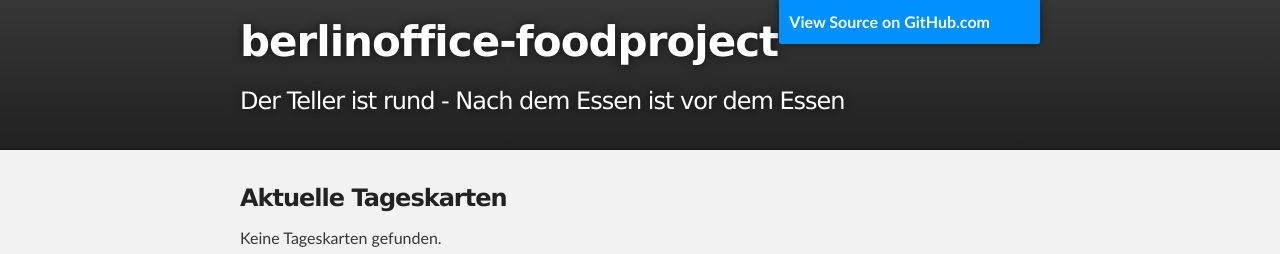
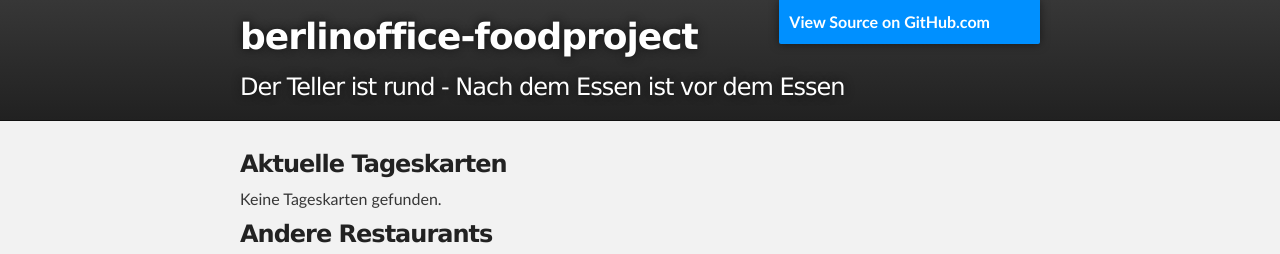
Before and after one commit to krf/berlinoffice-foodproject, a website: page public/index.html in a window 1280 px wide. Shown: the top 254 px of the page. Drawn offline with nearby package versions, Linux system fonts and the light colour scheme; no server answers.

Commit message:
CSS: Reduce margins a bit

```diff
--- a/public/stylesheets/stylesheet.css
+++ b/public/stylesheets/stylesheet.css
@@ -62,7 +62,7 @@ body {
 }
 
 h1, h2, h3, h4, h5, h6 {
-  margin: 10px 0;
+  margin: 5px 0;
   font-weight: 700;
   color:#222222;
   font-family: 'Lucida Grande', 'Calibri', Helvetica, Arial, sans-serif;
@@ -75,7 +75,7 @@ h1 {
 }
 
 h2 {
-  padding-bottom: 10px;
+  /* padding-bottom: 10px; */
   font-size: 32px;
   background: url('../images/bg_hr.png') repeat-x bottom;
 }
@@ -305,7 +305,7 @@ Full-Width Styles
 #project_title {
   margin: 0;
   color: #fff;
-  font-size: 42px;
+  /* font-size: 42px; */
   font-weight: 700;
   text-shadow: #111 0px 0px 10px;
 }
```
